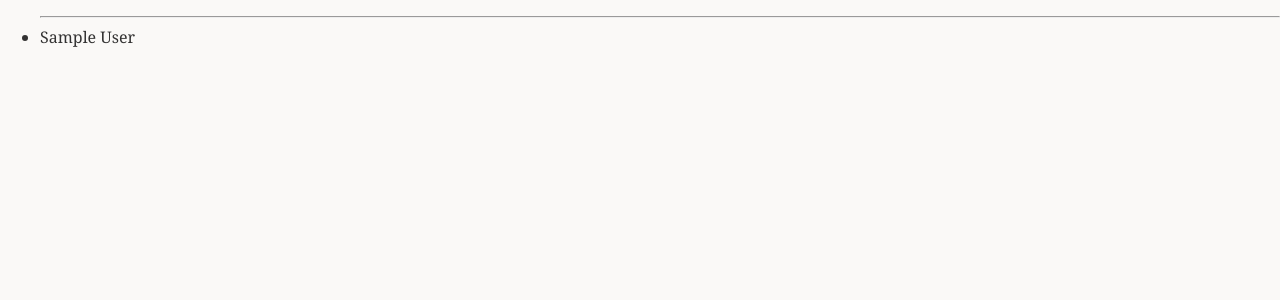
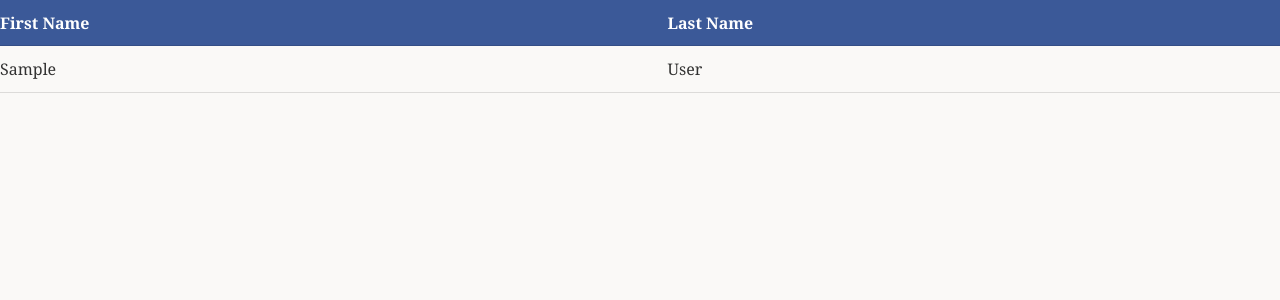
Before and after one commit to KNaiskes/books-swapping, a Django app: page /books/owners/ in a window 1280 px wide. Shown: the top 300 px of the page. Run offline with Django 3.2, Linux system fonts and the light colour scheme; tables that the repository leaves empty hold one stand-in row (values such as "Sample post").

Commit message:
Replace ul tag with table tag in owners.html

```diff
--- a/books/templates/books/owners.html
+++ b/books/templates/books/owners.html
@@ -2,11 +2,17 @@
 
 {% block content %}
 
-<ul>
+<table>
+  <tr>
+    <th>First Name</th>
+    <th>Last Name</th>
+  </tr>
+  <tr>
   {% for owner in owners_list %}
-  <hr/>
-  <li>{{owner.first_name}} {{owner.last_name}}</li>
+  <td>{{owner.first_name}}</td>
+  <td>{{owner.last_name}}</td>
+  </tr>
   {% endfor %}
-</ul
+</table>
 
 {% endblock content %}
```
